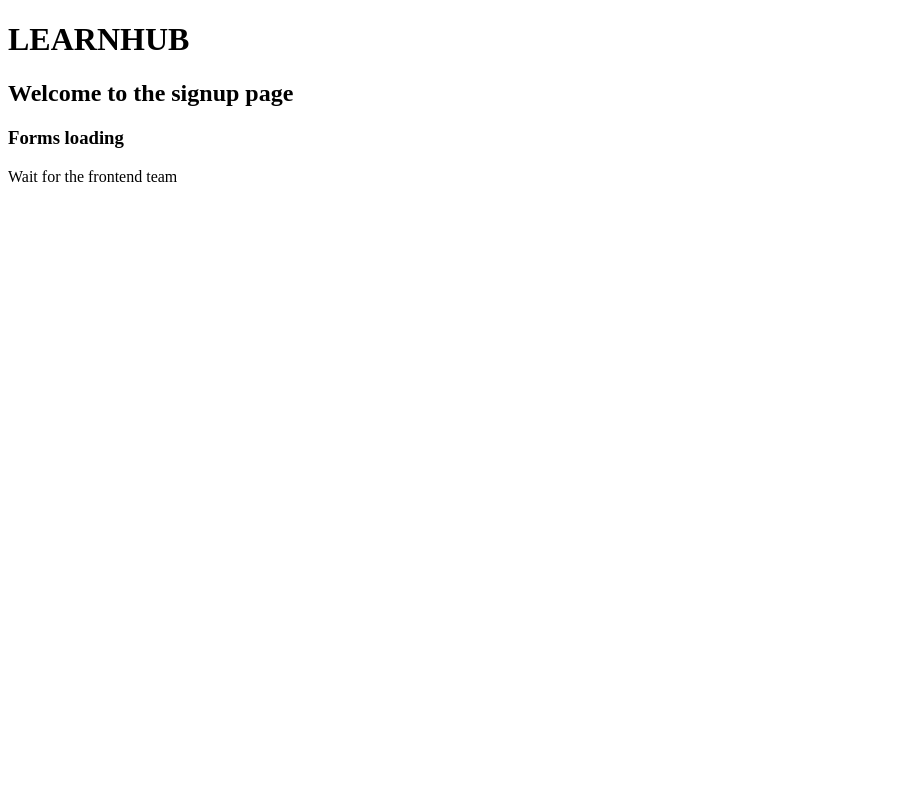
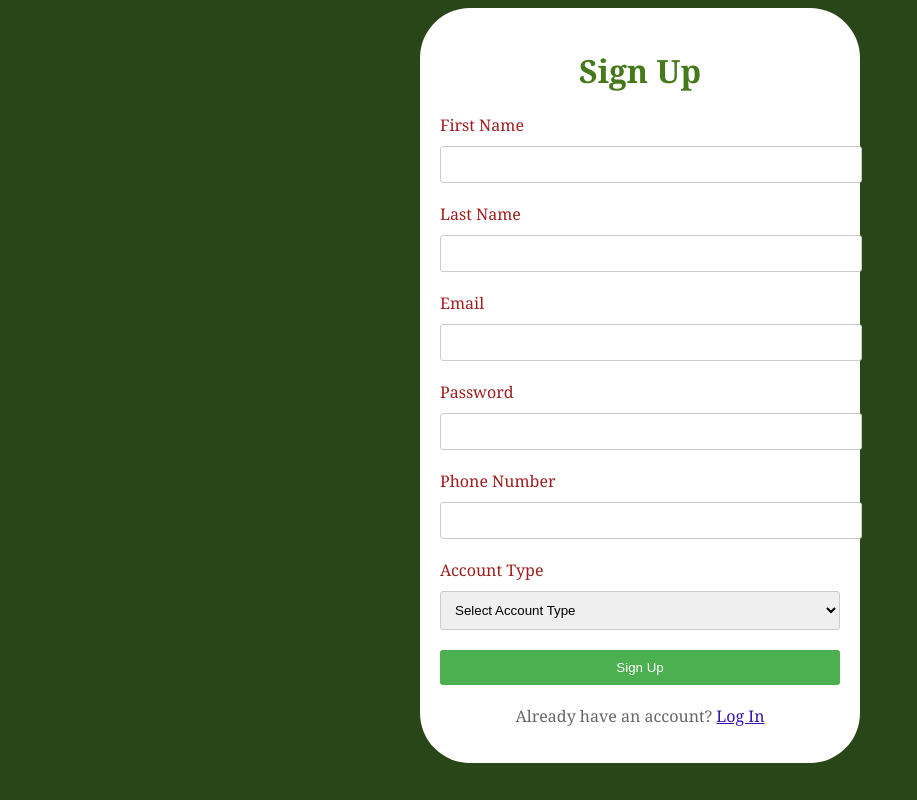
Before and after one commit to Kraymond1738/LearnHub, a Flask app: page /signup in a window 1280 px wide. Shown: the whole page, without its empty margins (0-917 px from the left). Run offline with Flask 3, Linux system fonts and the light colour scheme.

Commit message:
Create Account

```diff
--- a/templates/html/signup.html
+++ b/templates/html/signup.html
@@ -1,13 +1,99 @@
 <!DOCTYPE html>
-<html lang="en">
+<html>
 <head>
-	<meta charset="UTF-8">
-	<title>LEARNHUB</title>
+  <title>Amazing Signup Page</title>
+  <style>
+    body {
+      font-family: Georgia, sans-serif;
+      background-color: #284617;
+    }
+
+    .container {
+      max-width: 400px;
+      margin: 0 auto;
+      padding: 20px;
+      background-color: #ffffff;
+      border-radius: 50px;
+      box-shadow: 10 20 10px rgba(0, 0, 0, 0.1);
+      text-align: center;
+    }
+
+    h1 {
+      color: #45791b;
+    }
+
+    label {
+      display: block;
+      margin-bottom: 10px;
+      color: #9e1e1e;
+      text-align: left;
+    }
+
+    input[type="text"],
+    input[type="email"],
+    input[type="password"],
+    input[type="tel"],
+    select {
+      width: 100%;
+      padding: 10px;
+      margin-bottom: 20px;
+      border: 1px solid #cccccc;
+      border-radius: 3px;
+    }
+
+    input[type="submit"] {
+      width: 100%;
+      padding: 10px;
+      background-color: #4CAF50;
+      color: #ffffff;
+      border: none;
+      border-radius: 3px;
+      cursor: pointer;
+    }
+
+    input[type="submit"]:hover {
+      background-color: #45a049;
+    }
+
+    .message {
+      color: #666666;
+      margin-top: 20px;
+    }
+
+    .login-link {
+      color: #3613b4;
+    }
+  </style>
 </head>
 <body>
-	<h1> LEARNHUB </h1>
-	<h2> Welcome to the signup page </h2>
-	<h3>Forms loading</h3>
-	<p>Wait for the frontend team </p>
+  <div class="container">
+    <h1>Sign Up</h1>
+    <form>
+      <label for="fname">First Name</label>
+      <input type="text" id="fname" name="fname" required>
+
+      <label for="lname">Last Name</label>
+      <input type="text" id="lname" name="lname" required>
+
+      <label for="email">Email</label>
+      <input type="email" id="email" name="email" required>
+
+      <label for="password">Password</label>
+      <input type="password" id="password" name="password" required>
+
+      <label for="phone">Phone Number</label>
+      <input type="tel" id="phone" name="phone" required>
+
+      <label for="accountType">Account Type</label>
+      <select id="accountType" name="accountType" required>
+        <option value="">Select Account Type</option>
+        <option value="student">Student</option>
+        <option value="tutor">Tutor</option>
+      </select>
+
+      <input type="submit" value="Sign Up">
+    </form>
+    <p class="message">Already have an account? <a href="https://example.com/login" class="login-link">Log In</a></p>
+  </div>
 </body>
 </html>
```
